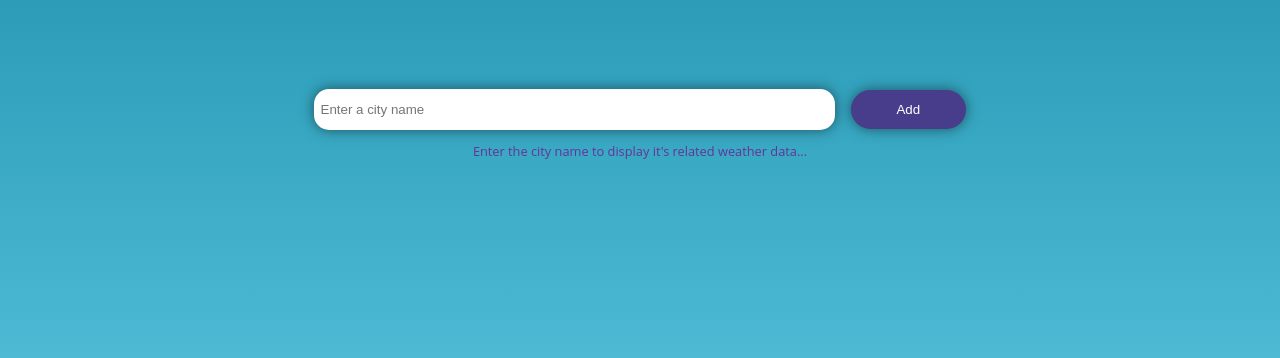
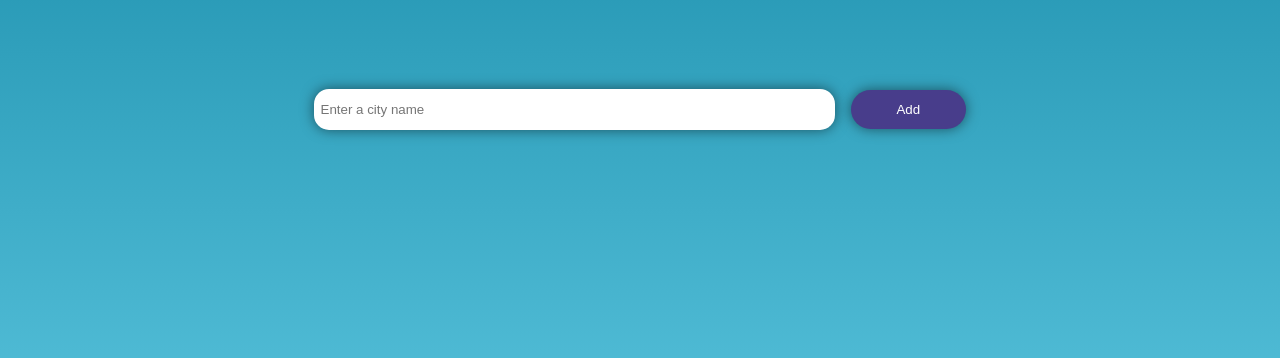
Before and after one commit to niceyaroslav/ultraweather, a Flask app: template templates/index.html in a window 1280 px wide. Shown: the part 163-521 px from the top of the page. Run offline with Flask 2, Linux system fonts and the light colour scheme; the template is opened without the code that fills it, so the values that code supplies are empty; parts of the project's set-up code (start-up, migrations or seed data) failed here and were passed over.

Commit message:
Changed styles to less disturbing as users said

```diff
--- a/templates/index.html
+++ b/templates/index.html
@@ -15,7 +15,6 @@
             <input type="text" placeholder="Enter a city name" name="city_name" id="input-city">
             <button type="submit" class="submit-button">Add</button>
         </form>
-        <p style="color: rebeccapurple">Enter the city name to display it's related weather data...</p>
     </div>
     <div class="cards">
     </div>
```
